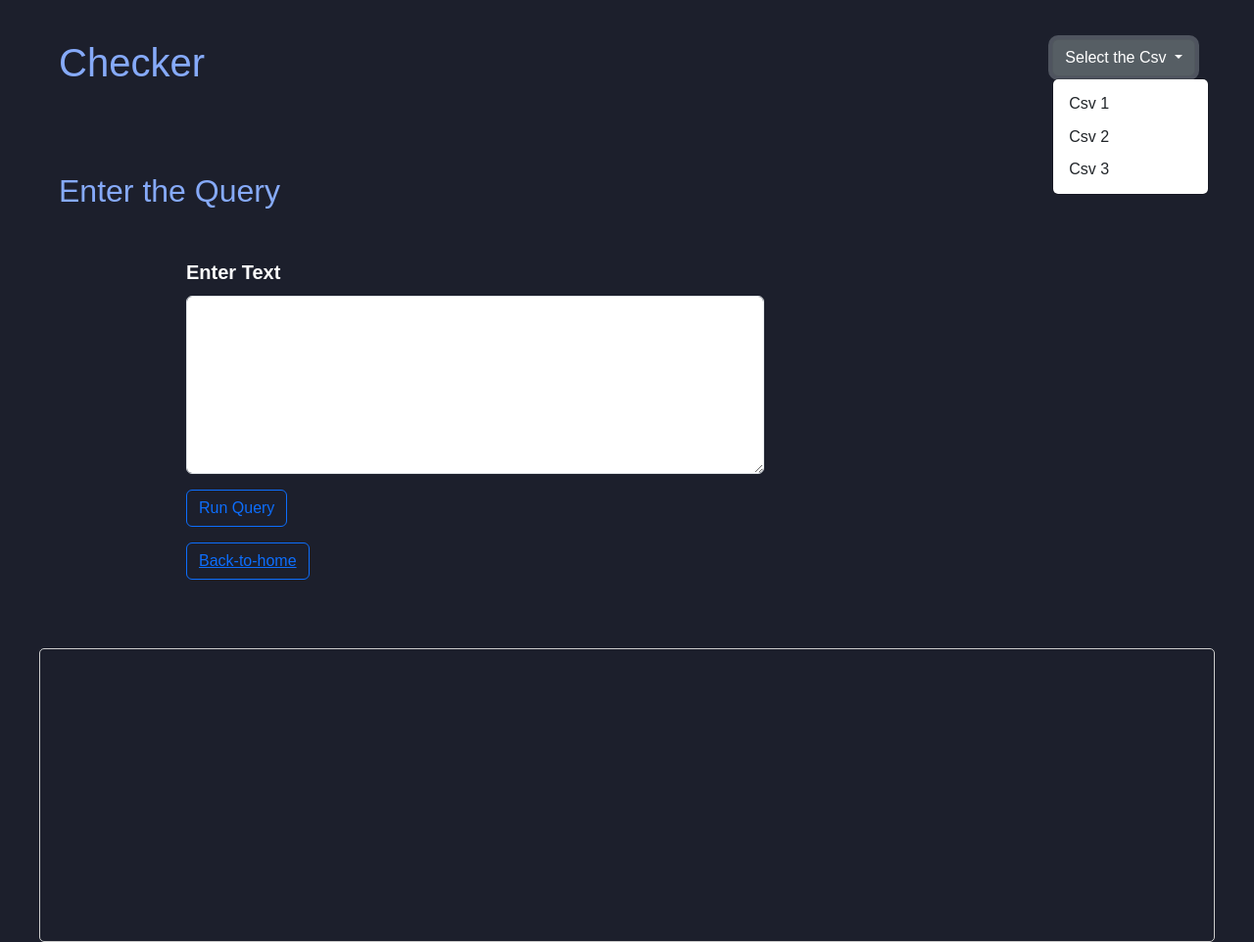
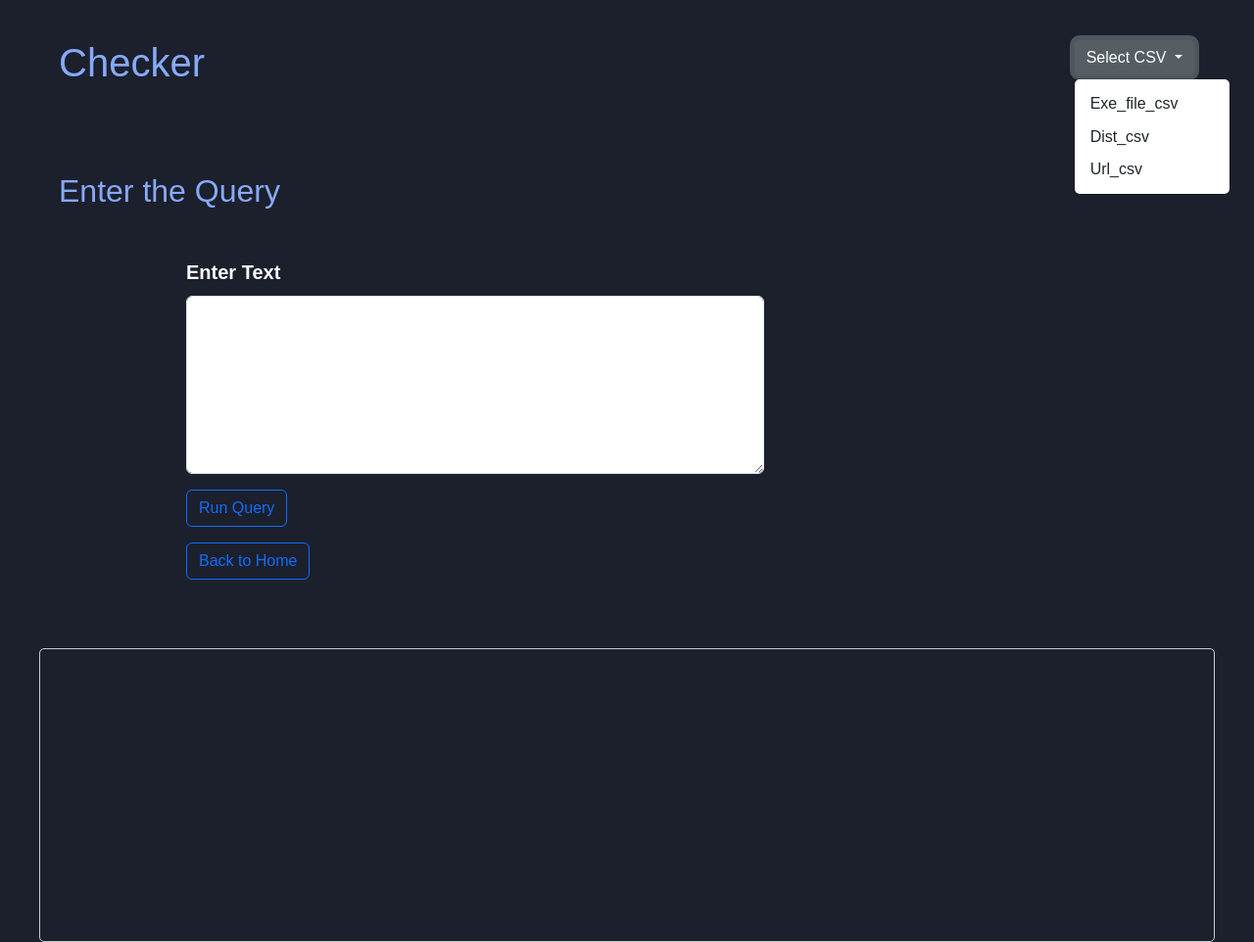
Before and after one commit to Ayush-mishra-0-0/Big-Data_Project_ds200, a Flask app: page /sql in a window 1280 px wide, after a click on "Select CSV". Shown: the whole page at 98% size. Run offline with Flask 3, Linux system fonts and the light colour scheme; some libraries are stand-ins or nearby versions.

Commit message:
added templates

```diff
--- a/flask_server.py
+++ b/flask_server.py
@@ -29,8 +29,10 @@ def sql():
 def run_query():
     if request.method == 'POST':
         query_text = request.form['queryText']
+        csv_file = request.form['csvFile']
         print("Received query:", query_text)
-        results = fun(query_text)
+        print("Received csv file:", csv_file)
+        results = fun(query_text,csv_file)
         # Assuming 'results' is a string or HTML content
         return results
     else:
--- a/static/js/sql.js
+++ b/static/js/sql.js
@@ -1,35 +1,36 @@
-document.addEventListener('DOMContentLoaded', function() {
-    document.getElementById('queryForm').addEventListener('submit', function(event) {
-        event.preventDefault(); // Prevent default form submission
+// document.addEventListener('DOMContentLoaded', function() {
+//     document.getElementById('queryForm').addEventListener('submit', function(event) {
+//         event.preventDefault(); // Prevent default form submission
 
-        let formData = new FormData(); // Create FormData object
+//         let formData = new FormData(); // Create FormData object
 
-        // Append the textarea value to the FormData object
-        formData.append('queryText', document.getElementById('textArea').value);
+//         // Append the textarea value to the FormData object
+//         formData.append('queryText', document.getElementById('textArea').value);
 
-        // Fetch API to send the form data to the server
-        fetch('/run_query', {
-            method: 'POST',
-            body: formData
-        })
-        .then(response => {
-            if (response.ok) {
-                return response.text(); // Return the response text if successful
-            } else {
-                throw new Error('Error uploading data'); // Throw an error if response is not OK
-            }
-        })
-        .then(data => {
-            console.log('Server response:', data); // Log the server response
-            // Do something with the response, such as updating the UI
-            // alert('Query submitted successfully');
-        })
-        .catch(error => {
-            console.error('Error:', error); // Log any errors to the console
-            alert('Error submitting query'); // Show an alert to the user
-        });
-    });
-});
+//         // Fetch API to send the form data to the server
+//         fetch('/run_query', {
+//             method: 'POST',
+//             body: formData
+//         })
+//         .then(response => {
+//             if (response.ok) {
+//                 return response.text(); // Return the response text if successful
+//             } else {
+//                 throw new Error('Error uploading data'); // Throw an error if response is not OK
+//             }
+//         })
+//         .then(data => {
+//             console.log('Server response:', data); // Log the server response
+//             // Do something with the response, such as updating the UI
+//             // alert('Query submitted successfully');
+//         })
+//         .catch(error => {
+//             console.error('Error:', error); // Log any errors to the console
+//             alert('Error submitting query'); // Show an alert to the user
+//         });
+//     });
+// });
+
 
 // // sql.js
 // $(document).ready(function() {
@@ -54,26 +55,96 @@ document.addEventListener('DOMContentLoaded', function() {
 //         });
 //     });
 // });
+document.addEventListener('DOMContentLoaded', function() {
+    document.getElementById('queryForm').addEventListener('submit', function(event) {
+        event.preventDefault(); // Prevent default form submission
 
-$(document).ready(function() {
-    $('#queryForm').submit(function(event) {
-        event.preventDefault(); // Prevent the default form submission
+        let formData = new FormData(); // Create FormData object
 
-        // Get the query text from the textarea
-        var queryText = $('#textArea').val();
+        // Append the textarea value to the FormData object
+        formData.append('queryText', document.getElementById('textArea').value);
 
-        // Make an AJAX POST request to the server
-        $.ajax({
-            type: 'POST',
-            url: '/run_query', // Endpoint URL where the query will be processed
-            data: {queryText: queryText}, // Send the query text as data
-            success: function(response) {
-                // Update the content of the div with ID 'queryResult' with the HTML content
-                $('#queryResult').html(response);
-            },
-            error: function(error) {
-                console.log('Error:', error);
+        // Append the selected CSV file value to the FormData object
+        formData.append('csvFile', document.getElementById('selectedCSV').value);
+        console.log(document.getElementById('selectedCSV').value);
+        // Fetch API to send the form data to the server
+        fetch('/run_query', {
+            method: 'POST',
+            body: formData
+        })
+        .then(response => {
+            if (response.ok) {
+                return response.text(); // Return the response text if successful
+            } else {
+                throw new Error('Error uploading data'); // Throw an error if response is not OK
             }
+        })
+        .then(data => {
+            document.getElementById('queryResult').innerHTML = data;
+            console.log('Server response:', data); // Log the server response
+            // Do something with the response, such as updating the UI
+            // alert('Query submitted successfully');
+        })
+        .catch(error => {
+            console.error('Error:', error); // Log any errors to the console
+            alert('Error submitting query'); // Show an alert to the user
         });
     });
 });
+
+// $(document).ready(function() {
+//     $('#queryForm').submit(function(event) {
+//         event.preventDefault(); // Prevent the default form submission
+
+//         // Get the query text from the textarea
+//         var queryText = $('#textArea').val();
+
+//         // Make an AJAX POST request to the server
+//         $.ajax({
+//             type: 'POST',
+//             url: '/run_query', // Endpoint URL where the query will be processed
+//             data: {queryText: queryText}, // Send the query text as data
+//             success: function(response) {
+//                 // Update the content of the div with ID 'queryResult' with the HTML content
+//                 $('#queryResult').html(response);
+//             },
+//             error: function(error) {
+//                 console.log('Error:', error);
+//             }
+//         });
+//     });
+// });
+// $(document).ready(function() {
+//     $('#queryForm').submit(function(event) {
+//         event.preventDefault(); // Prevent the default form submission
+
+//         // Get the query text from the textarea
+//         var queryText = $('#textArea').val();
+
+//         // Create a FormData object
+//         var formData = new FormData();
+
+//         // Append the query text to the FormData object
+//         formData.append('queryText', queryText);
+
+//         // Append the selected CSV file to the FormData object
+//         var selectedCSV = $('#selectedCSV')[0].files[0]; // Get the selected file
+//         formData.append('csvFile', selectedCSV);
+
+//         // Make an AJAX POST request to the server
+//         $.ajax({
+//             type: 'POST',
+//             url: '/run_query', // Endpoint URL where the query will be processed
+//             data: formData, // Send the FormData object
+//             processData: false, // Prevent jQuery from processing the data
+//             contentType: false, // Set content type to false
+//             success: function(response) {
+//                 // Update the content of the div with ID 'queryResult' with the HTML content
+//                 $('#queryResult').html(response);
+//             },
+//             error: function(error) {
+//                 console.log('Error:', error);
+//             }
+//         });
+//     });
+// });
--- a/templates/find_malware_url.html
+++ b/templates/find_malware_url.html
@@ -50,7 +50,7 @@
                     </form>
                 </div>
             </div>
-            <button type="submit"  id="showResult"  class="btn btn-outline-primary"><a href="/sql">Show results</a></button>
+            <button type="submit"  id="showResult"  class="btn btn-outline-primary"><a href="/show_result_url">Show results</a></button>
             <div class="tip hstack justify-content-center bg-body-secondary py-1">
                 <!-- Your tip section content here -->
             </div>
--- a/templates/sql.html
+++ b/templates/sql.html
@@ -5,57 +5,56 @@
     <meta name="viewport" content="width=device-width, initial-scale=1.0">
     <title>Query_runner</title>
     <link href="https://cdn.jsdelivr.net/npm/bootstrap@5.3.3/dist/css/bootstrap.min.css" rel="stylesheet" integrity="sha384-QWTKZyjpPEjISv5WaRU9OFeRpok6YctnYmDr5pNlyT2bRjXh0JMhjY6hW+ALEwIH" crossorigin="anonymous">
-    <!-- <link rel="stylesheet" href="styles/styles.css"> -->
+    <!-- Add your custom CSS files -->
     <link rel="stylesheet" href="{{ url_for('static', filename='styles/styles.css') }}">
     <link rel="stylesheet" href="{{ url_for('static', filename='styles/find_malware.css') }}">
     <style>
         /* Custom styles */
         .larger-label {
-            font-size: 20px; /* Adjust the font size as needed */
-            font-weight: bold; /* Optionally, make the label bold */
+            font-size: 20px;
+            font-weight: bold;
         }
-        .head{
+        .head {
             color: #86aaf9;
         }
-        .cont{
+        .cont {
             padding: 0px 500px 50px 190px;
         }
         html {
             scroll-behavior: smooth;
         }
+        /* Add any additional custom styles here */
         /* Center the content of the queryResult div */
-/* Center the content of the queryResult div */
-#queryResult {
-    display: flex;
-    justify-content: center;
-    align-items: center;
-    min-height: 300px; /* Adjust the minimum height as needed */
-    max-height: 400px; /* Maximum height before scrollbar appears */
-    overflow-y: auto; /* Add vertical scrollbar for overflow */
-    background-color: #1c1f2c; /* Background color for the result */
-    border: 1px solid #ccc; /* Border for the result */
-    border-radius: 5px; /* Rounded corners */
-    padding: 20px; /* Padding around the content */
-    margin-top: 20px; /* Margin from the top */
-}
-
-
+        #queryResult {
+            display: flex;
+            justify-content: center;
+            align-items: center;
+            min-height: 300px;
+            max-height: 400px;
+            overflow-y: auto;
+            background-color: #1c1f2c;
+            border: 1px solid #ccc;
+            border-radius: 5px;
+            padding: 20px;
+            margin-top: 20px;
+        }
     </style>
 </head>
 <body>
     <div class="container">
         <h1 class="head">Checker</h1>
-        <!-- dropdown -->
+        <!-- Dropdown menu -->
         <div class="dropdown">
             <button class="btn btn-secondary dropdown-toggle" type="button" id="dropdownMenuButton" data-bs-toggle="dropdown" aria-expanded="false">
-                Select the Csv
+                Select CSV
             </button>
             <ul class="dropdown-menu" aria-labelledby="dropdownMenuButton">
-                <li><a class="dropdown-item" href="#">Csv 1</a></li>
-                <li><a class="dropdown-item" href="#">Csv 2</a></li>
-                <li><a class="dropdown-item" href="#">Csv 3</a></li>
+                <li><a class="dropdown-item" href="#" onclick="selectCSV('Exe_file_csv')">Exe_file_csv</a></li>
+                <li><a class="dropdown-item" href="#" onclick="selectCSV('Dist_csv')">Dist_csv</a></li>
+                <li><a class="dropdown-item" href="#" onclick="selectCSV('Url_csv')">Url_csv</a></li>
             </ul>
         </div>
+        <input type="hidden" id="selectedCSV" name="csvFile">
     </div>
 
     <div class="container"><h2 style="color: #86aaf9;">Enter the Query</h2></div>
@@ -64,23 +63,31 @@
         <form id="queryForm" method="POST" action="/run_query">
             <div class="vstack">
                 <label for="textArea" class="form-label larger-label">Enter Text</label>
-                <textarea class="form-control square-textarea" id="textArea" name="queryText" rows="7" ></textarea>
+                <textarea class="form-control square-textarea" id="textArea" name="queryText" rows="7"></textarea>
                 <div class="button">
                     <button type="submit" class="btn btn-outline-primary mt-3">Run Query</button>
                 </div>
                 <div class="button">
-                    <button type="submit" class="btn btn-outline-primary mt-3"><a href="/find_malware.html">Back-to-home</a></button>
+                    <a href="/find_malware.html" class="btn btn-outline-primary mt-3">Back to Home</a>
                 </div>
             </div>
         </form>
     </div>
-    <div  class="container"  id="queryResult"></div>
+    <div class="container" id="queryResult"></div>
 
-
-
-    <!-- Add Bootstrap JS if needed -->
+    <!-- Add Bootstrap JS and jQuery if needed -->
+    <script src="https://code.jquery.com/jquery-3.6.0.min.js"></script>
     <script src="https://cdn.jsdelivr.net/npm/bootstrap@5.3.3/dist/js/bootstrap.bundle.min.js"></script>
-    <script src="https://code.jquery.com/jquery-3.6.0.min.js"></script>
+    <!-- Add your custom JavaScript file -->
     <script src="{{ url_for('static', filename='js/sql.js') }}"></script>
+    <script>
+        // Function to store the selected CSV file
+        function selectCSV(csvFile) {
+            // Set the selected CSV file in a hidden input field
+            document.getElementById('selectedCSV').value = csvFile;
+            // Update the dropdown button text
+            document.getElementById('dropdownMenuButton').innerText = 'Selected: ' + csvFile;
+        }
+    </script>
 </body>
 </html>
```
Also changed, not shown: spark_sql.py (+8 -4 lines), static/js/find_malware_url.js (line endings or trailing spaces), templates/result_url.html (line endings or trailing spaces), 2 other files.
